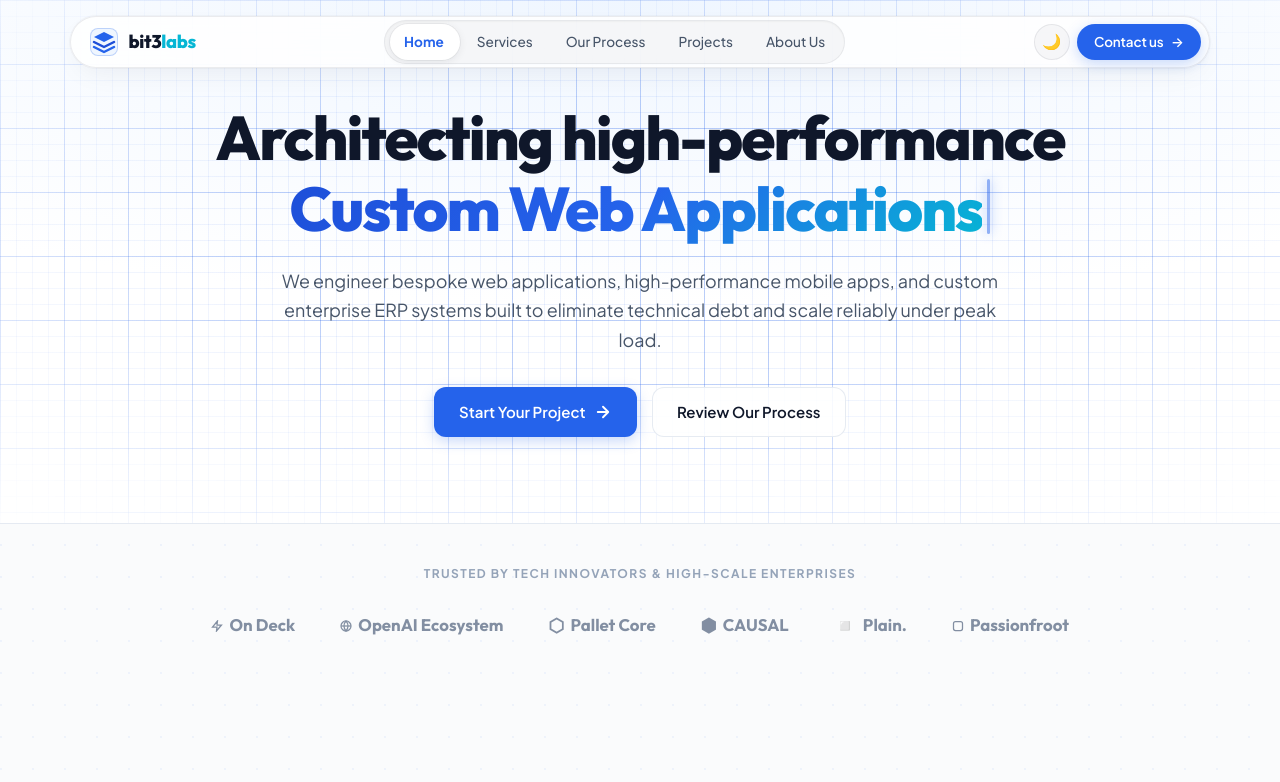
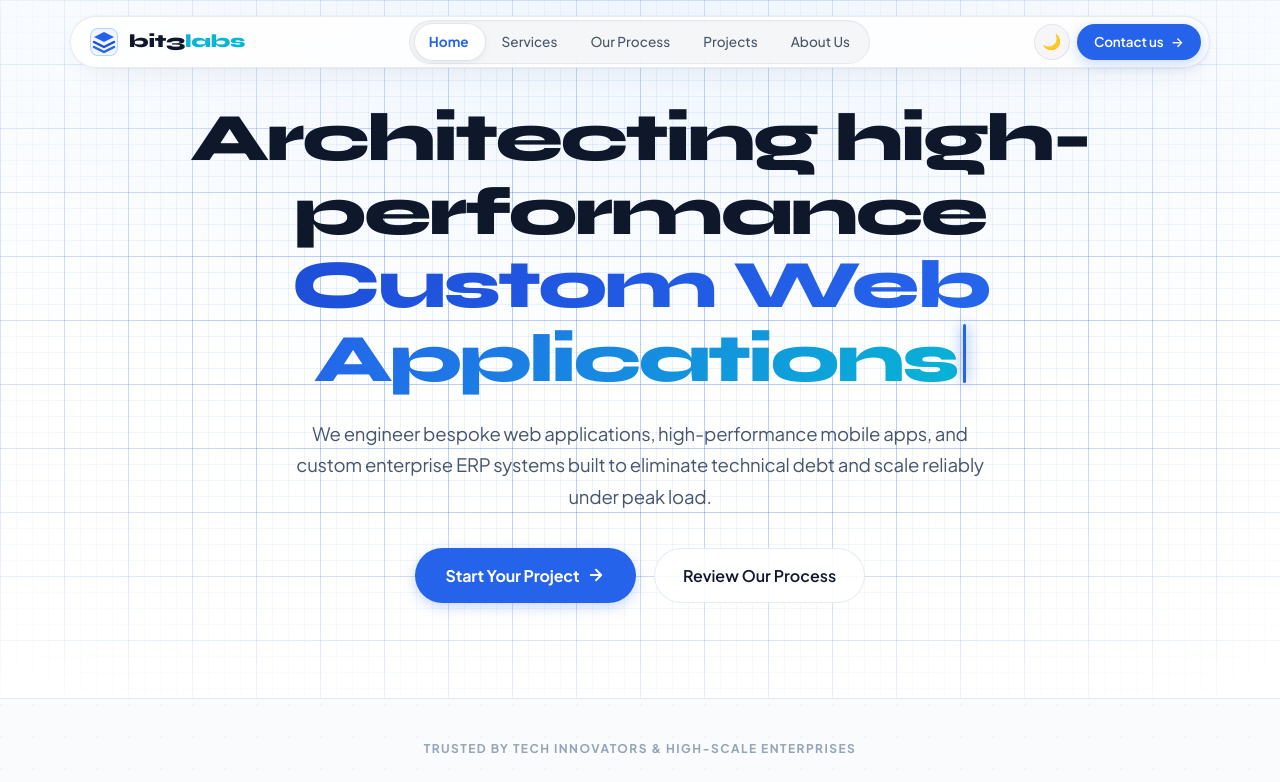
Before and after one commit to Rehansajid2130/web_dev_agency, a website with bundled scripts: page index.html in a window 1280 px wide. Shown: the top 782 px of the page. Built offline with nearby package versions, Linux system fonts and the light colour scheme.

Commit message:
feat: upgrade typography system to Syne + Plus Jakarta Sans and refine hero section styling

```diff
--- a/index.html
+++ b/index.html
@@ -87,7 +87,7 @@
   <link rel="preconnect" href="https://fonts.googleapis.com">
   <link rel="preconnect" href="https://fonts.gstatic.com" crossorigin>
   <link
-    href="https://fonts.googleapis.com/css2?family=Plus+Jakarta+Sans:wght@400;500;600;700;800&family=Outfit:wght@500;600;700;800;900&display=swap"
+    href="https://fonts.googleapis.com/css2?family=Plus+Jakarta+Sans:wght@400;500;600;700;800&family=Syne:wght@500;600;700;800&display=swap"
     rel="stylesheet">
 
   <link rel="stylesheet" href="styles.css">
--- a/styles.css
+++ b/styles.css
@@ -46,7 +46,7 @@
 
   /* Typography */
   --font-sans: 'Plus Jakarta Sans', -apple-system, BlinkMacSystemFont, 'Segoe UI', Roboto, sans-serif;
-  --font-display: 'Outfit', var(--font-sans);
+  --font-display: 'Syne', var(--font-sans);
 
   /* Geometry & Radii */
   --radius-sm: 8px;
@@ -548,8 +548,8 @@ h1, h2, h3, h4 {
   color: var(--color-navy);
   font-family: var(--font-display);
   font-weight: 700;
-  letter-spacing: -0.025em;
-  line-height: 1.2;
+  letter-spacing: -0.03em;
+  line-height: 1.15;
 }
 
 .text-gradient-blue {
@@ -576,8 +576,11 @@ h1, h2, h3, h4 {
 }
 
 .section-heading {
+  font-family: var(--font-display);
   font-size: clamp(2rem, 3.5vw, 2.75rem);
   font-weight: 800;
+  letter-spacing: -0.032em;
+  line-height: 1.14;
   margin-bottom: 1rem;
 }
 
@@ -1204,12 +1207,13 @@ h1, h2, h3, h4 {
 }
 
 .hero-title {
-  font-size: clamp(2.35rem, 5vw, 3.85rem);
+  font-family: var(--font-display);
+  font-size: clamp(2.65rem, 5.8vw, 4.25rem);
   font-weight: 800;
-  line-height: 1.15;
-  letter-spacing: -0.03em;
-  margin-bottom: 1.25rem;
-  max-width: 940px;
+  line-height: 1.08;
+  letter-spacing: -0.038em;
+  margin-bottom: 1.35rem;
+  max-width: 960px;
 }
 
 /* ==================== HERO TYPEWRITER ANIMATION ==================== */
@@ -1226,13 +1230,13 @@ h1, h2, h3, h4 {
 
 .typewriter-cursor {
   display: inline-block;
-  width: 3px;
-  height: 0.88em;
-  margin-left: 5px;
-  vertical-align: -0.04em;
+  width: 3.5px;
+  height: 0.86em;
+  margin-left: 6px;
+  vertical-align: -0.03em;
   background-color: var(--color-primary);
   border-radius: 2px;
-  box-shadow: 0 0 12px var(--color-primary);
+  box-shadow: 0 0 14px var(--color-primary);
   animation: typewriterCursorBlink 0.85s steps(2, start) infinite;
   transition: opacity 0.08s ease;
 }
@@ -1258,20 +1262,37 @@ h1, h2, h3, h4 {
 }
 
 .hero-subtitle {
-  font-size: clamp(1rem, 1.4vw, 1.1875rem);
+  font-family: var(--font-sans);
+  font-size: clamp(1.0625rem, 1.45vw, 1.25rem);
   color: var(--color-text-body);
   max-width: 720px;
-  line-height: 1.65;
-  margin-bottom: 2rem;
+  line-height: 1.7;
+  letter-spacing: -0.012em;
+  margin-bottom: 2.25rem;
 }
 
 .hero-cta-group {
   display: flex;
   align-items: center;
   justify-content: center;
-  gap: 1rem;
-  margin-bottom: 1rem;
+  gap: 1.15rem;
+  margin-bottom: 1.5rem;
   flex-wrap: wrap;
+}
+
+#hero-primary-cta {
+  padding: 0.85rem 1.85rem;
+  font-size: 1rem;
+  font-weight: 700;
+  letter-spacing: -0.01em;
+  border-radius: var(--radius-pill);
+}
+
+#hero-secondary-cta {
+  padding: 0.85rem 1.75rem;
+  font-size: 1rem;
+  font-weight: 600;
+  border-radius: var(--radius-pill);
 }
 
 /* Central Mockup (Image 1 Style) */
```
Also changed, not shown: DESIGN_SYSTEM.md (+2 -2 lines), about.html (+1 -1 lines), contact.html (+1 -1 lines), privacy.html (+1 -1 lines), process.html (+1 -1 lines), projects.html (+1 -1 lines), services.html (+1 -1 lines), terms.html (+1 -1 lines).
